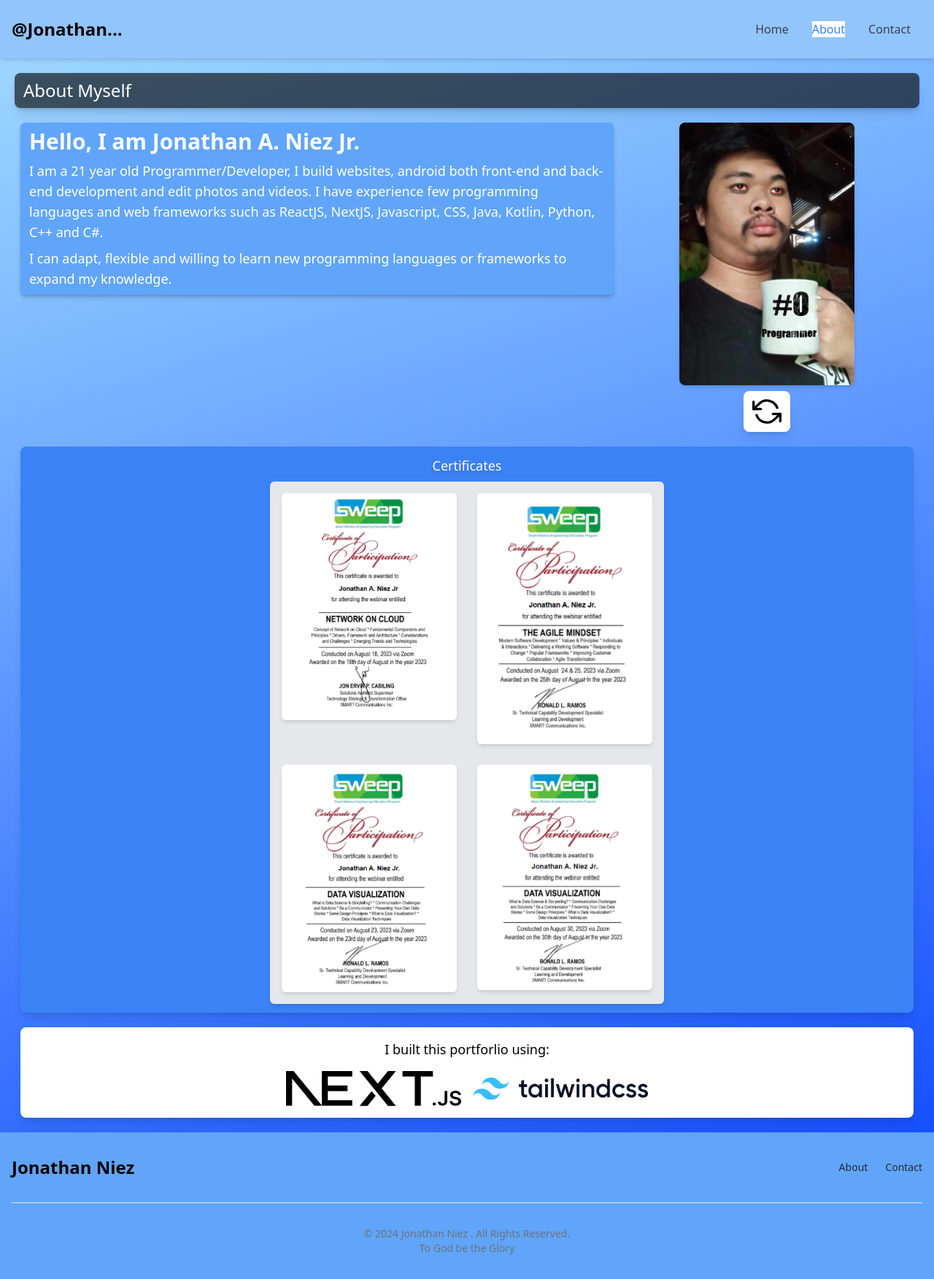
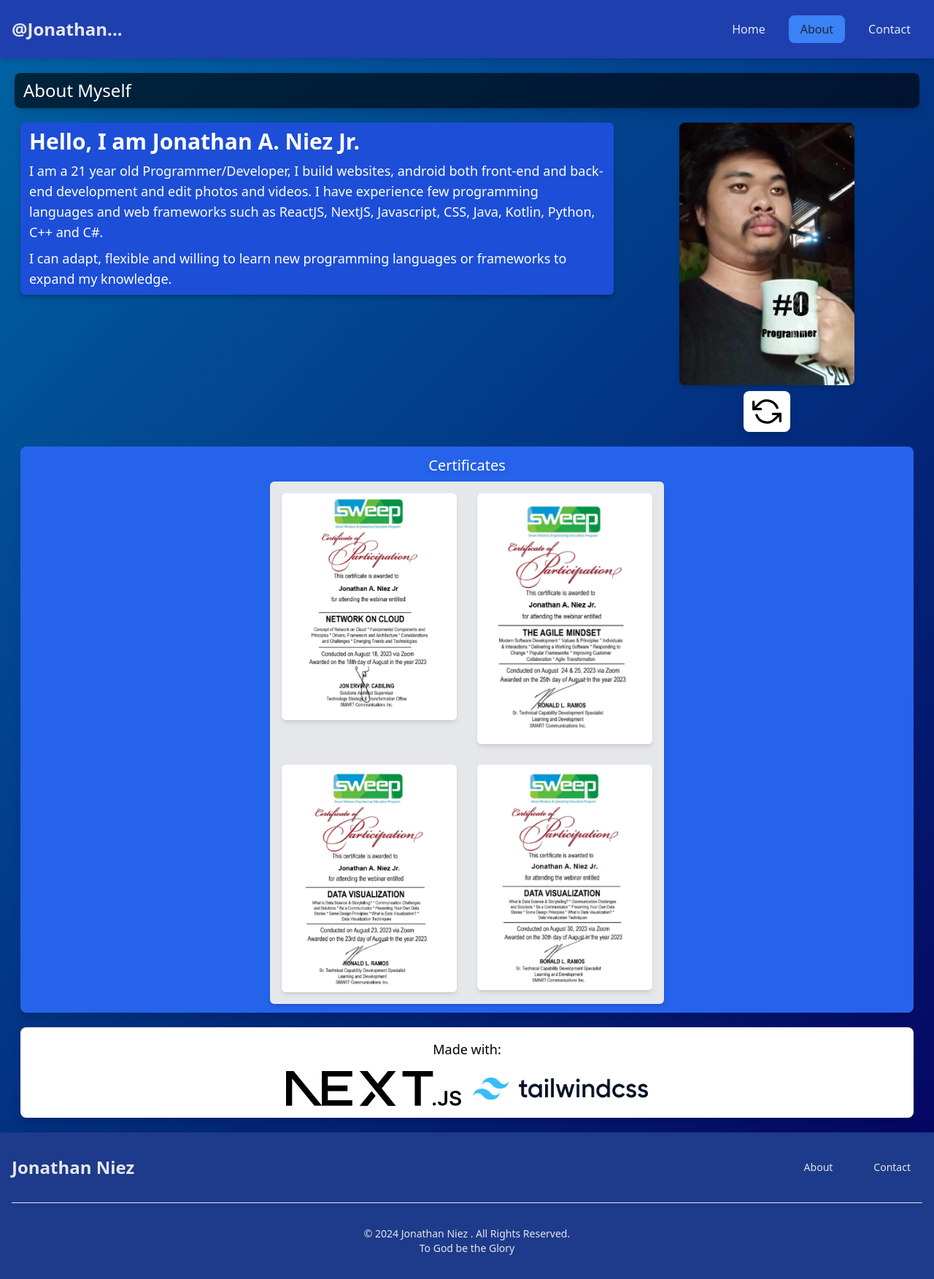
Before and after one commit to JonathanNiez/jonathan-portfolio, a Next.js app: page /about in a window 1280 px wide. Shown: the whole page at 73% size. Built offline with nearby package versions, Linux system fonts and the light colour scheme.

Commit message:
added education and experiences

```diff
--- a/src/app/about/page.js
+++ b/src/app/about/page.js
@@ -49,7 +49,7 @@ export default function About() {
       </div>
       <div className="grid grid-cols-3 gap-2 justify-items-stretch my-5 sm:mx-2 max-sm:mx-2">
         <div className="col-span-2 flex flex-col gap-4 text-white drop-shadow-md">
-          <div className="flex flex-col gap-2 bg-blue-400 shadow-md rounded-md py-2 px-3">
+          <div className="flex flex-col gap-2 bg-blue-700 shadow-md rounded-md py-2 px-3">
             <p className="slide-in-right text-3xl sm:texl-xl max-sm:text-xl font-bold ">
               Hello, I am Jonathan A. Niez Jr.
             </p>
@@ -80,8 +80,8 @@ export default function About() {
       </div>
 
       <div className="container mx-auto ">
-        <div className="flex flex-col justify-center items-center gap-2 bg-blue-500 py-3 px-2 shadow-lg rounded-lg sm:mx-2 max-sm:mx-2">
-          <p className="text-white font-medium text-xl sm:text-lg max-sm:text-lg drop-shadow-md">
+        <div className="flex flex-col justify-center items-center gap-2 bg-blue-600 py-3 px-2 shadow-lg rounded-lg sm:mx-2 max-sm:mx-2">
+          <p className="text-white font-medium md:text-xl sm:text-lg max-sm:text-lg drop-shadow-md">
             Certificates
           </p>
           <div className="grid grid-cols-2 gap-3 justify-items-center bg-gray-200 rounded-md shadow-md p-2">
@@ -107,7 +107,7 @@ export default function About() {
       <div className="container mx-auto">
         <div className="sm:mx-2 max-sm:mx-2 my-5 bg-white flex flex-col  justify-center items-center py-4 px-3 shadow-lg rounded-lg">
           <p className="font-medium md:text-lg sm:text:md max-sm:text:md mb-4">
-            I built this portforlio using:
+            Made with:
           </p>
           <div className="flex md:flex-row sm:flex-col max-sm:flex-col justify-center items-center gap-4">
             <a
--- a/src/app/components/Footer.js
+++ b/src/app/components/Footer.js
@@ -2,7 +2,7 @@ import Link from "next/link";
 
 export default function Footer() {
   return (
-    <footer className="bg-blue-400 shadow-lg">
+    <footer className="bg-blue-900 text-gray-200 shadow-lg">
       <div className="w-full max-w-screen-xl mx-auto p-4 md:py-8">
         <div className="sm:flex sm:items-center sm:justify-between">
           <p className="flex items-center mb-4 sm:mb-0 space-x-3 rtl:space-x-reverse">
@@ -11,15 +11,15 @@ export default function Footer() {
               className="h-8"
               alt="JonathanNiez Logo"
             /> */}
-            <span class="self-center text-2xl font-semibold whitespace-nowrap dark:text-white">
+            <span class="self-center text-2xl font-semibold whitespace-nowrap ">
               Jonathan Niez
             </span>
           </p>
-          <ul className="flex flex-wrap items-center mb-6 text-sm font-medium text-gray-800 sm:mb-0">
+          <ul className="flex flex-wrap items-center mb-6 text-sm font-medium  sm:mb-0">
             <li>
               <Link
                 href="/about"
-                className="hover:scale-105 hover:font-black hover:bg-blue-400 duration-200 me-4 md:me-6"
+                className="px-4 py-2 hover:scale-105 hover:font-black hover:bg-blue-500 hover:rounded-lg duration-200 me-4 md:me-6"
               >
                 About
               </Link>
@@ -27,7 +27,7 @@ export default function Footer() {
             <li>
               <Link
                 href="/contact"
-                className="hover:scale-105 hover:font-black hover:bg-blue-400 duration-200"
+                className="px-4 py-2 hover:scale-105 hover:font-black hover:bg-blue-500 hover:rounded-lg duration-200"
               >
                 Contact
               </Link>
@@ -35,10 +35,10 @@ export default function Footer() {
           </ul>
         </div>
         <hr className="my-6 border-gray-200 sm:mx-auto lg:my-8" />
-        <span className="block text-sm text-gray-500 sm:text-center dark:text-gray-800">
+        <span className="block text-sm  sm:text-center ">
           © 2024 Jonathan Niez . All Rights Reserved.
         </span>
-        <span className="block text-sm text-gray-500 sm:text-center dark:text-gray-800">
+        <span className="block text-sm  sm:text-center ">
           To God be the Glory
         </span>
       </div>
--- a/src/app/components/NavBar.js
+++ b/src/app/components/NavBar.js
@@ -10,18 +10,10 @@ import { SunIcon } from "../icons/SunIcon";
 export default function Navbar() {
   const [nav, setNav] = useState(false);
   const pathname = usePathname();
-  const router = useRouter();
 
   const [scrollPosition, setScrollPosition] = useState(0);
   const [lastScrollTop, setLastScrollTop] = useState(0);
   const [scrollDirection, setScrollDirection] = useState("down");
-
-  function scrollToTop() {
-    window.scrollTo({
-      top: 0,
-      behavior: "smooth",
-    });
-  }
 
   useEffect(() => {
     function handleScroll() {
@@ -44,7 +36,7 @@ export default function Navbar() {
     setLastScrollTop(0);
 
     setNav(false);
-  }, [router.pathname]);
+  }, []);
 
   const links = [
     {
@@ -67,7 +59,7 @@ export default function Navbar() {
   return (
     <div
       className={`flex justify-between items-center w-full h-20 sticky top-0 px-4
-      bg-blue-300 text-white transition-all duration-300 shadow-md ${
+      bg-blue-800 text-gray-200 transition-all duration-300 shadow-md  ${
         scrollDirection === "down" && scrollPosition > 100
           ? "transform translate-y-[-80px]"
           : "transform translate-y-0"
@@ -75,24 +67,24 @@ export default function Navbar() {
       style={{ zIndex: 1000 }}
     >
       <div>
-        <p
-          onClick={scrollToTop}
-          className="md:text-2xl sm:text-lg max-sm:text-lg font-bold text-black cursor-pointer"
+        <Link
+          href="/"
+          className="md:text-2xl sm:text-lg max-sm:text-lg font-bold cursor-pointer"
         >
           @Jonathan...
-        </p>
+        </Link>
       </div>
       <ul className="hidden md:flex">
         {links.map(({ id, link, title }) => (
           <li
             key={id}
-            className={`nav-links px-4 cursor-pointer capitalize font-medium  hover:scale-105 hover:font-black hover:bg-blue-400 duration-200 link-underline`}
+            className={`nav-links px-4 py-2 cursor-pointer capitalize font-medium hover:scale-105 hover:font-black hover:bg-blue-500 hover:rounded-lg duration-200 link-underline`}
           >
             <Link
               className={
-                router.pathname === link
-                  ? "text-blue-500 bg-white"
-                  : "text-gray-700"
+                pathname === link
+                  ? "text-gray-800 bg-blue-500 rounded-lg px-4 py-2"
+                  : "text-gray-200"
               }
               href={link}
             >
@@ -115,7 +107,11 @@ export default function Navbar() {
               className="px-4 py-6 cursor-pointer capitalize text-white text-3xl font-medium "
             >
               <Link
-                className="drop-shadow"
+                className={
+                  pathname === link
+                    ? "text-gray-800 bg-blue-500 rounded-lg shadow-lg px-4 py-2"
+                    : "text-gray-200 drop-shadow-md"
+                }
                 onClick={() => setNav(!nav)}
                 href={link}
               >
--- a/src/app/globals.css
+++ b/src/app/globals.css
@@ -3,23 +3,12 @@
 @tailwind utilities;
 
 body {
-  background: rgb(7, 66, 255);
-  background: -moz-linear-gradient(
-    342deg,
-    rgba(7, 66, 255, 1) 0%,
-    rgba(162, 220, 255, 1) 100%
+  background: rgb(5, 0, 94);
+  background: linear-gradient(
+    315deg,
+    rgba(5, 0, 94, 1) 0%,
+    rgba(0, 100, 164, 1) 100%
   );
-  background: -webkit-linear-gradient(
-    342deg,
-    rgba(7, 66, 255, 1) 0%,
-    rgba(162, 220, 255, 1) 100%
-  );
-  background: linear-gradient(
-    342deg,
-    rgba(7, 66, 255, 1) 0%,
-    rgba(162, 220, 255, 1) 100%
-  );
-  filter: progid:DXImageTransform.Microsoft.gradient(startColorstr="#0742ff",endColorstr="#a2dcff",GradientType=1);
 }
 
 .default-bg {
```
Also changed, not shown: src/app/page.js (+164 -36 lines).
